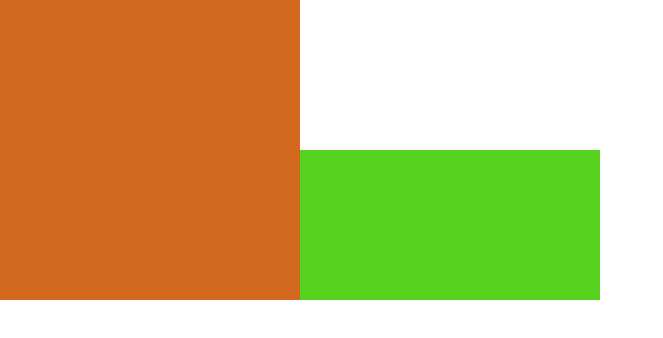
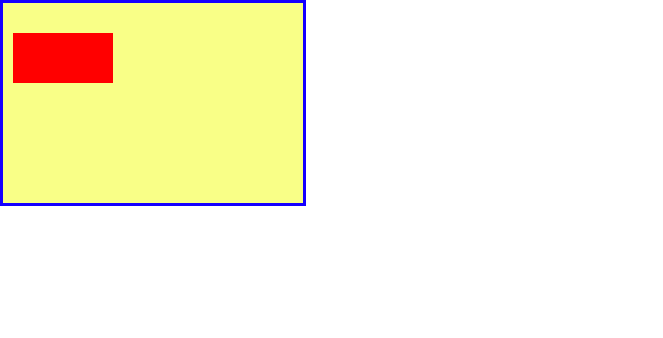
Before and after one commit to ahmad-alefeducation/canvas, a plain HTML site: page index.html in a window 1280 px wide. Shown: the whole page, without its empty margins (0-663 px from the left). Drawn offline with Linux system fonts and the light colour scheme.

Commit message:
Canvas episode 3

```diff
--- a/index.html
+++ b/index.html
@@ -1,6 +1,5 @@
 <!--
-    [1] canvas default Dimension [ width => 300, height =>150]
-    [2] canvas font size must be 0 to avoide any margin
+    [1] select The canvas Elemants
  -->
 <!DOCTYPE html>
 <html lang="en">
@@ -9,18 +8,28 @@
     <meta name="viewport" content="width=device-width, initial-scale=1.0">
     <title>Canvas</title>
     </head>
-
 <style>
     *{
         margin: 0px;
         padding: 0px;
         box-sizing: border-box;
     }
+    canvas{
+        border: 3px solid rgb(21, 0, 255);
+    }
 </style>
+<body>
 
-<body>
-<canvas id="" width="300" height="300" style="background-color: chocolate;font-size: 0px;">
-</canvas><canvas id="" style="background-color: #57d21e;font-size: 0px;"></canvas>
+<canvas id="our-canvas" width="300" height="200" style="background-color: #f9ff87;">
+
+    <script>
+        let theCanvas = document.getElementById('our-canvas');
+        let theContext = theCanvas.getContext('2d')
+        theContext.fillStyle = '#F00';
+        theContext.fillRect(10,30,100,50)
+        // theContext.fillRect(x far from left,y far,100,50)
+        // theContext.fillRect(0,0,theCanvas.width,theCanvas.height)
+    </script>
 
 </body>
 </html>
```
